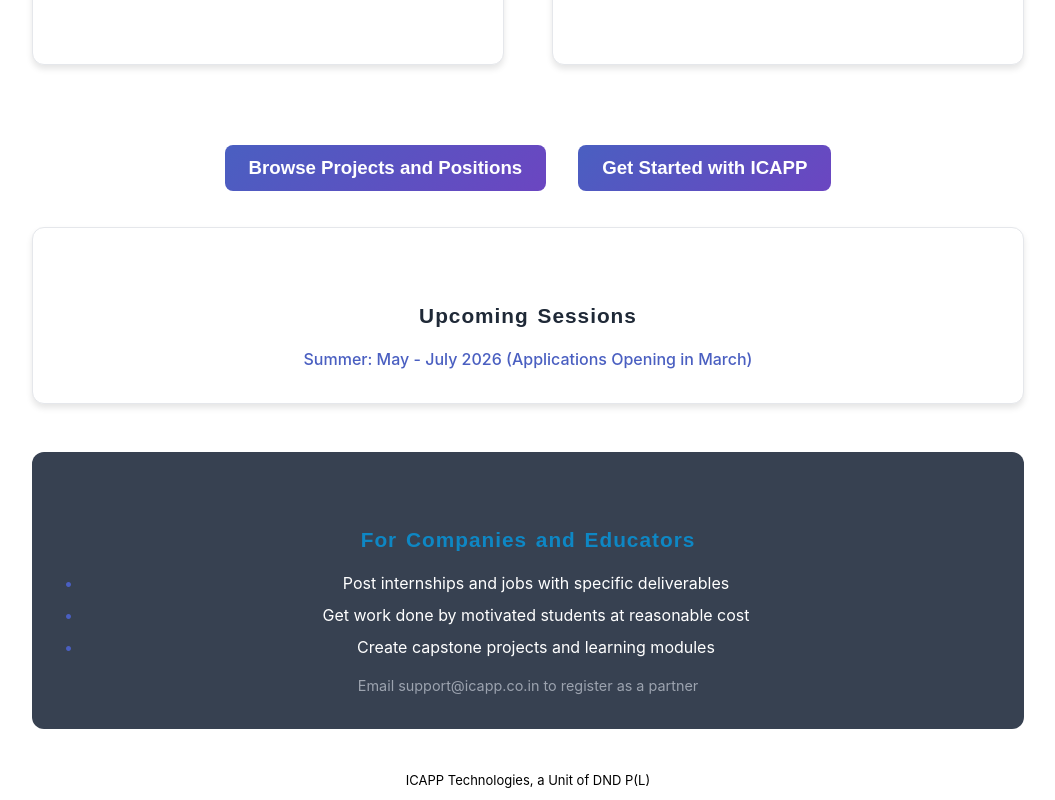
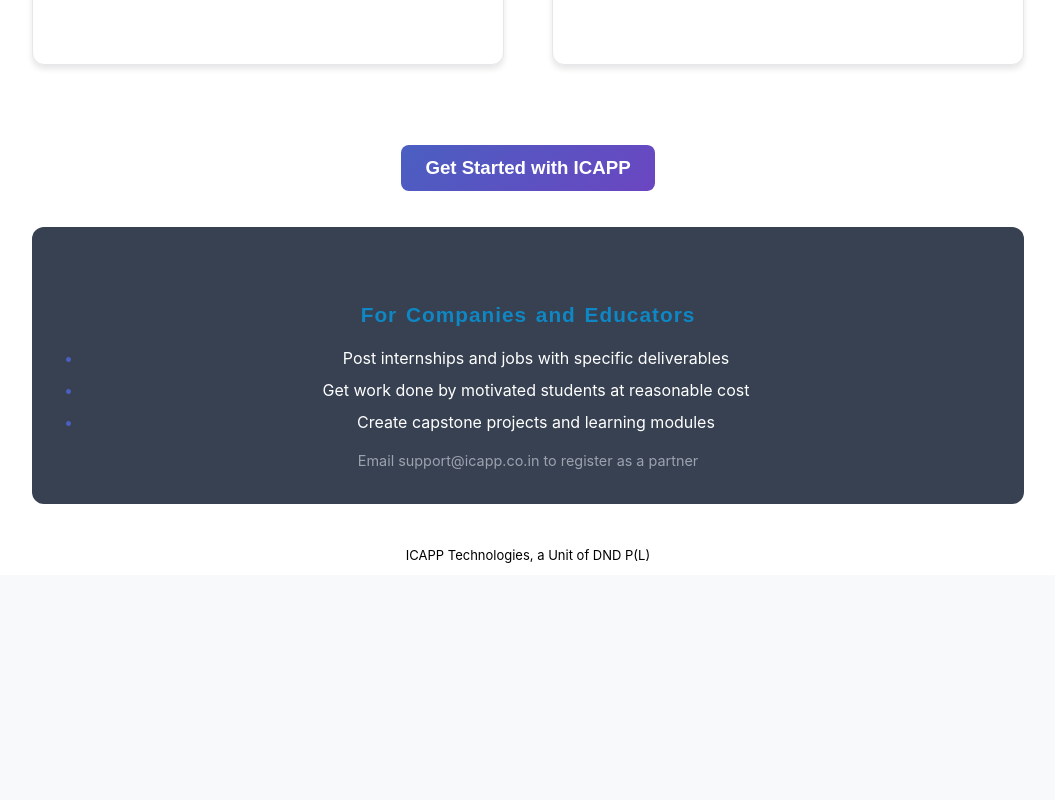
Before and after one commit to gmshroff/icapp-home, a React (Create React App) app: page / in a window 1280 px wide. Shown: the part 1159-1959 px from the top of the page, without its empty margins (112-1167 px from the left). After the commit the page ends 1734 px from the top, so only its background shows below. Built offline with nearby package versions, Linux system fonts and the light colour scheme.

Commit message:
updated redirect and removed session message and browse button

```diff
--- a/src/App.js
+++ b/src/App.js
@@ -177,21 +177,10 @@
         <div className="button-row">
           <button
             className="cta-button"
-            style={{ marginRight: '1rem' }}
-            onClick={() => window.open('/browse', '_blank')}
-          >
-            Browse Projects and Positions
-          </button>
-          <button
-            className="cta-button"
-            onClick={() => window.open('https://projects.icapp.co.in/', '_blank')}
+            onClick={() => window.open('https://icapp-projects.anvil.app', '_blank')}
           >
             Get Started with ICAPP
           </button>
-        </div>
-        <div className="upcoming-sessions">
-            <h3>Upcoming Sessions</h3>
-            <p className="session-info">Summer: May - July 2026 (Applications Opening in March)</p>
         </div>
 
         <div className="companies-section">
```
